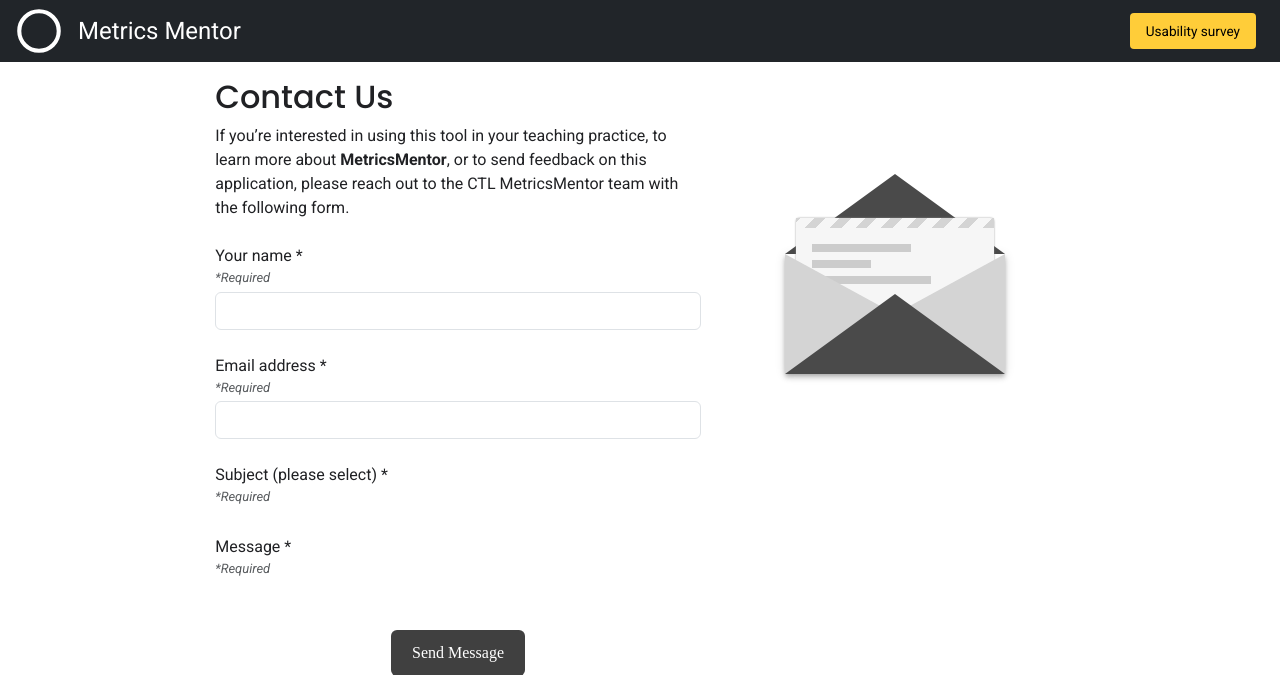
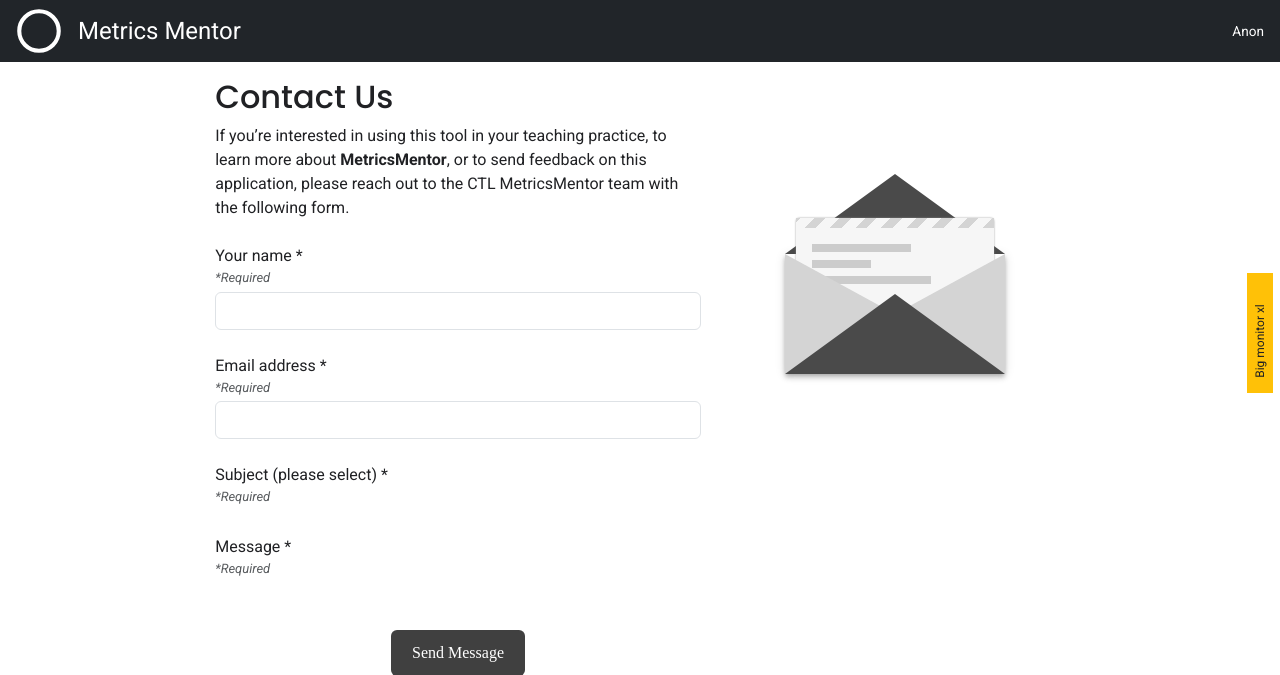
Before and after one commit to ccnmtl/metricsmentor, a Django app: template metricsmentor/templates/contactus/contact.html in a window 1280 px wide. Shown: the top 675 px of the page. Run offline with Django 3.2, Linux system fonts and the light colour scheme; the template is opened without the code that fills it, so the values that code supplies are empty; style sheets or scripts are compiled from the project's sources; some web fonts are replaced.

Commit message:
Revert "Added usability survey link on topnav"

```diff
--- a/media/scss/_base.scss
+++ b/media/scss/_base.scss
@@ -48,10 +48,3 @@ main {
         text-align: center;
     }
 }
-
-.survey-form {
-    background-color: $yellow-400;
-    color: black !important;
-    border-radius: 0.25rem;
-    margin-right: 0.5rem;
-}
--- a/metricsmentor/templates/base.html
+++ b/metricsmentor/templates/base.html
@@ -88,14 +88,6 @@
                     </a>
                     <ul class="nav col-auto top-bar__nav">
                         <li>
-                            <a href="https://forms.gle/uAYm71kSQijdaKGS7"
-                                target="_blank"
-                                rel="noopener noreferrer"
-                                class="nav-link survey-form">
-                                Usability survey
-                            </a>
-                        </li>
-                        <li>
                             {% if request.user.is_authenticated %}
                             Hello,
                             {% if request.user.last_name %}
@@ -104,6 +96,8 @@
                             {{ request.user.username }}
                             {% endif %}
                             (<a href="/accounts/logout/?next=/" title="Log Out">Sign out</a>)
+                            {% else %}
+                            Anon
                             {% endif %}
                         </li>
                         {% if request.user.is_superuser %}
@@ -117,7 +111,7 @@
                 </nav>
             </header>
             {% endblock %}
-            <!--
+
             <div class='viewport-test'>
                 <ul>
                     <li class="d-none d-xxl-block pe-3">Giant monitor xxl</li>
@@ -128,7 +122,6 @@
                     <li class="d-block d-sm-none pe-3">Tiny phone xs</li>
                 </ul>
             </div>
-            -->
         {% block pagetitle %}{% endblock %}
         {% block content %}{% endblock %}
 
```
